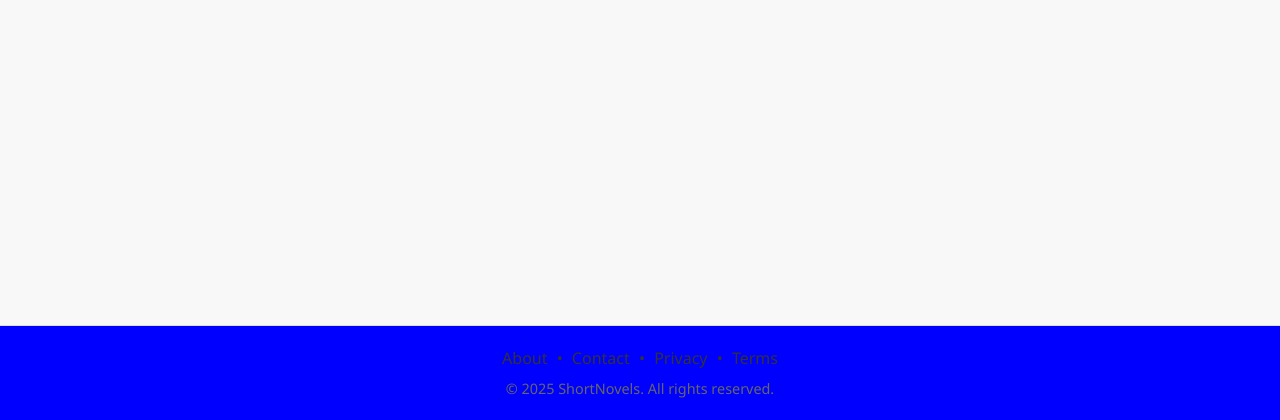
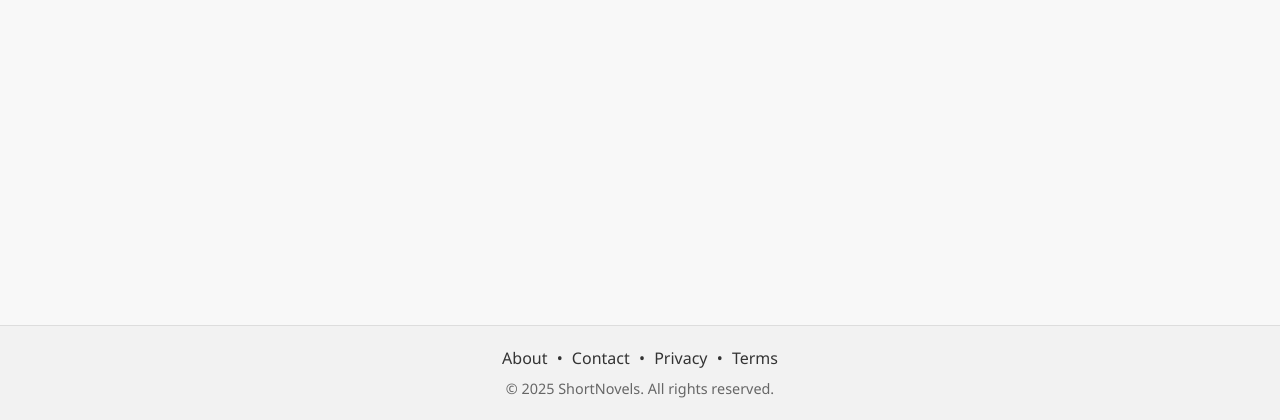
Before and after one commit to danieloke636-cell/shortnov, a Flask app: page /about in a window 1280 px wide. Shown: the part 380-800 px from the top of the page. Run offline with Flask 3, Linux system fonts and the light colour scheme.

Commit message:
Update style.css

```diff
--- a/shortnovels/static/css/style.css
+++ b/shortnovels/static/css/style.css
@@ -189,7 +189,7 @@ body {
 
 /* ---------------- Footer ---------------- */
 .site-footer {
-    background: #00f;
+    background: #f2f2f2;
     text-align: center;
     padding: 20px 0;
     border-top: 1px solid #ddd;
```
